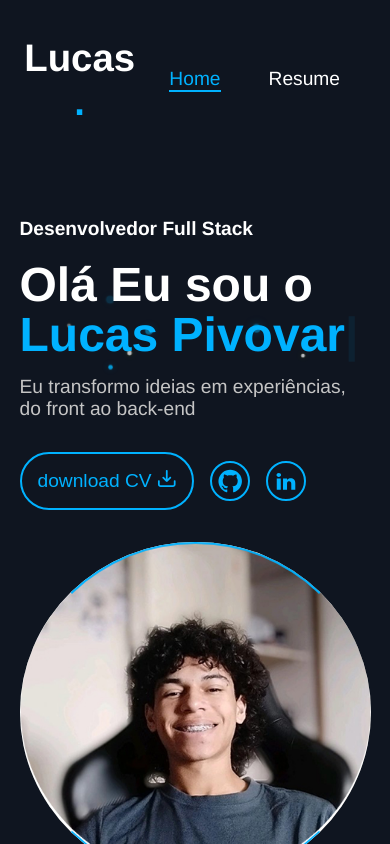
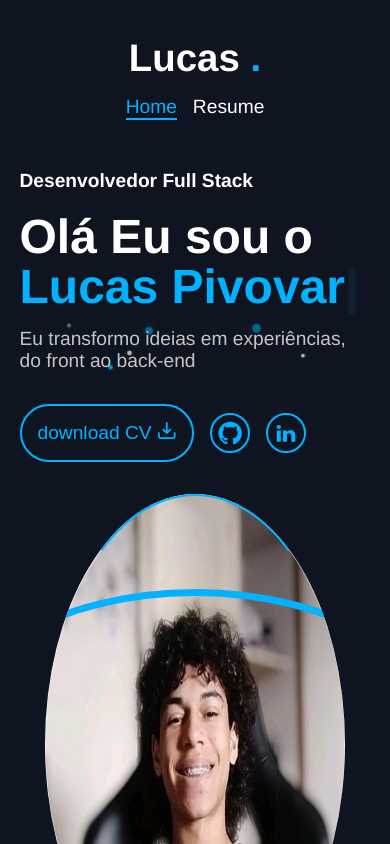
Before and after one commit to LucasPivovar/Portifolio, a Vue app: page / in a window 390 px wide. Built offline with nearby package versions, Linux system fonts and the light colour scheme.

Commit message:
responsividade do home

```diff
--- a/src/components/HeaderPortifolio.vue
+++ b/src/components/HeaderPortifolio.vue
@@ -57,8 +57,16 @@
     @media screen and (max-width: 1000px) {
         header {
             height: 6rem;
-            margin-top: 2rem;
             padding: 20px;
+            display: flex;
+            flex-direction: column;
+            margin-bottom: 3rem;
+        }
+
+        nav {
+            margin-top: 1rem;
+            gap: 1rem;
+            padding: 0;
         }
     }
 </style>
--- a/src/views/HomeView.vue
+++ b/src/views/HomeView.vue
@@ -99,7 +99,7 @@ body {
 
 .box {
   height: 100vh;
-  max-width: 1000px;
+  max-width: 1200px;
   width: 100%;
   position: relative;
   z-index: 10; /* Ensure content is above bubbles */
@@ -283,6 +283,7 @@ a:hover {
     min-height: 100vh;
     margin-top: 0;
     margin-bottom: 1rem;
+    height: 100%;
   }
 
   .main-box {
@@ -304,5 +305,10 @@ a:hover {
     font-size: 1.2rem;
     width: 100%;
   }
+
+  .card {
+    width: 300px;
+    height: 500px;
+  }
 }
 </style>
--- a/src/views/ResumeView.vue
+++ b/src/views/ResumeView.vue
@@ -20,7 +20,7 @@
         <div class="main-box">
           <div class="div1" v-show="estaAtivo('div1')">
             <h2>Meu Perfil</h2>
-            <p>gosto de construir soluções eficientes, que possui habilidades em Front-end e Back-end.</p>
+            <p>Olá! Sou Lucas Pivovar, desenvolvedor full Stack apaixonado por em criar soluções digitais para ajudar os outros de forma eficiente. Minha jornada na programação começou junto com o Ensino Médio há 2 anos, e busco crescer profissionalmente em projetos desafiadores.</p>
           </div>
 
           <div class="div2" v-show="estaAtivo('div2')">
@@ -154,7 +154,7 @@ aside h1{
 }
 
 aside p{
-  color: #8F8F8F;
+  color: #9a9a9c;
 }
 
 .buttons{
@@ -197,24 +197,24 @@ aside p{
 }
 
 .div1, .div2, div3 {
-  padding: 1rem;
+  padding: 0;
 }
 
 /*div2 - Experiência*/
 
-.div2 h2{
+h2{
   margin-top: 0;
-  margin-bottom: 0.5rem;
+  margin-bottom: 1rem;
   font-size: 2rem;
   border-bottom: 2px solid #8F8F8F;
 }
 
-.div2 p strong{
+p strong{
   font-weight: 300;
   color: rgb(255, 255, 255);
 }
 
-.div2 p{
+p{
   color: #ffffff;
   line-height: 22px;
   font-weight: 300;
@@ -223,20 +223,14 @@ aside p{
 .div2 ul{
   color: #bbbbbb;
   padding: 1rem;
-
   font-weight: 300;
 }
+
 /*terceiro botao - Skills*/
-
 
 .div3 h2{
   margin-top: 0;
   font-size: 2rem;
-}
-
-.div3 p{
-  color: #9e9d9d;
-  margin-bottom: 2rem;
 }
 
 .grid {
@@ -244,7 +238,7 @@ aside p{
 	grid-template-columns: repeat(4, 1fr);
 	grid-template-rows: repeat(1, 100px);
   gap: 1rem;
-
+  margin-top: 1.1rem;
 }
 
 .item-2, .item-3 {
@@ -304,10 +298,6 @@ aside p{
   z-index: 100;
 }
 
-.div4 {
-  padding: 1rem;
-}
-
 .div4 h2{
   margin-top: 0;
   margin-bottom: 0.5rem;
@@ -318,7 +308,6 @@ aside p{
 .div4 h3{
   font-size: 1.5rem;
   font-weight: 400;
-  margin-top: 1rem;
 }
 
 .div4 h4{
```
